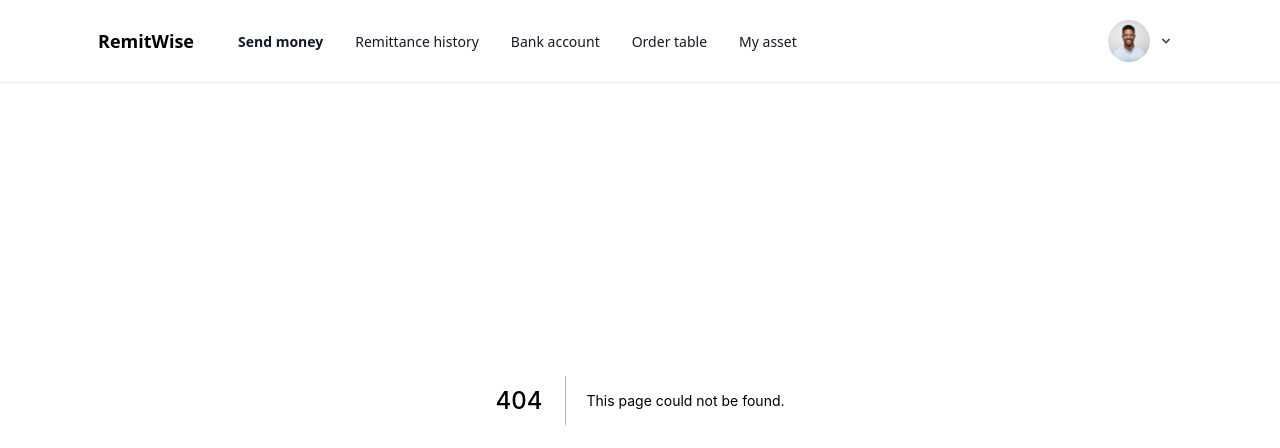
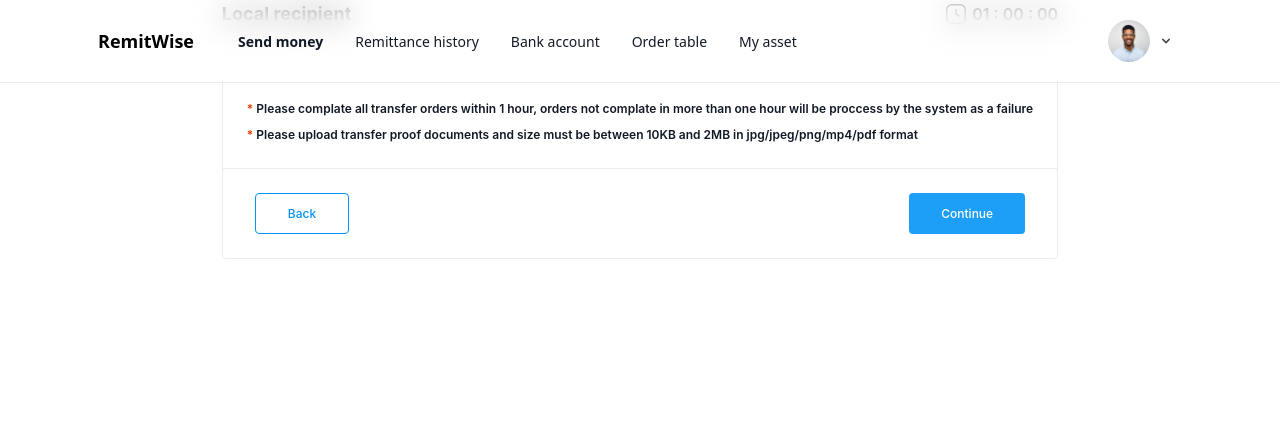
Before and after one commit to SteamyCutie/remitwise-frontend, a Next.js app: page /send/StepThree in a window 1280 px wide. Before the commit this address had no page. Shown: the top 448 px of the page. Built offline with nearby package versions, Linux system fonts and the light colour scheme.

Commit message:
feat(send): 3rd step local timer

```diff
--- /dev/null
+++ b/src/pages/send/StepThree.tsx
@@ -0,0 +1,34 @@
+import Button from "app/components/Button"
+import Image from "next/image"
+import { useState } from "react"
+
+const StepThree = ({ handleMove }: any) => {
+  const [localTimer, setLocalTimer] = useState({ h: 1, m: 0, s: 0 })
+  return (
+    <div className="flex flex-col gap-4 lg:gap-6 h-full">
+      <div className="flex justify-between text-md lg:text-lg font-bold">
+        <p>Local recipient</p>
+        <div className="flex text-base lg:text-md font-semibold items-center space-x-1">
+          <Image src="/img/time-square.svg" width={24} height={24} alt="time" />
+          <p>{localTimer.h.toString().padStart(2, '0')} : {localTimer.m.toString().padStart(2, '0')} : {localTimer.s.toString().padStart(2, '0')}</p>
+        </div>
+      </div>
+      <div className="border-1 border-stroke rounded">
+        <div className="grid p-4 lg:p-6 gap-4 lg:gap-6 text-primary">
+          <div className="flex flex-col lg:flex-row space-x-0 space-y-4 lg:space-x-8 lg:space-y-0">
+          </div>
+          <div className="grid gap-2 font-semibold text-xs md:text-sm">
+            <p><span className="text-red">*</span> Please complate all transfer orders within 1 hour, orders not complate in more than one hour will be proccess by the system as a failure</p>
+            <p><span className="text-red">*</span> Please upload transfer proof documents and size must be between 10KB and 2MB in jpg/jpeg/png/mp4/pdf format</p>
+          </div>
+        </div>
+        <div className="flex border-t-1 border-stroke justify-between px-8 py-6">
+          <Button variant="outlined" color="blue" size="sm" className="!px-8" onClick={() => handleMove(2)}>Back</Button>
+          <Button variant="filled" color="blue" size="sm" className="!px-8" onClick={() => handleMove(4)}>Continue</Button>
+        </div>
+      </div>
+    </div>
+  )
+}
+
+export default StepThree
--- a/src/pages/send/index.tsx
+++ b/src/pages/send/index.tsx
@@ -5,6 +5,7 @@
 import Head from "next/head"
 import { useEffect, useState } from "react"
 import StepOne from "./StepOne"
+import StepThree from "./StepThree"
 import StepTwo from "./StepTwo"
 
 const SendMoney = () => {
@@ -19,6 +20,11 @@
     window.addEventListener("resize", handleResize);
     return () => window.removeEventListener("resize", handleResize);
   }, []);
+
+  const rateStatus = <>
+    <p className="text-sm text-disabled">24 Hour Limit</p>
+    <p className="text-sm md:text-base text-primary">$ 1,000,000 OF $ 1,000,000 REMAINING</p>
+  </>
 
   return (
     <Container id="send-page" className="!border-0" maxWidth="7xl">
@@ -47,21 +53,16 @@
             </div>
           </div>
           <hr className="hidden lg:grid w-full border-t-1 border-stroke my-6" />
-          <div className="hidden lg:grid uppercase font-semibold">
-            <p className="text-sm text-disabled">24 Hour Limit</p>
-            <p className="text-base text-primary">$ 1,000,000 OF $ 1,000,000 REMAINING</p>
-          </div>
+          <div className="hidden lg:grid uppercase font-semibold">{rateStatus}</div>
         </div>
         <div className="bg-white w-full p-6 md:p-8 lg:p-10">
           {step === 1 && <StepOne handleMove={setStep} />}
           {step === 2 && <StepTwo handleMove={setStep} />}
+          {step === 3 && <StepThree handleMove={setStep} />}
         </div>
         <div className="grid lg:hidden w-full px-6 md:px-8">
           <hr className="grid lg:hidden w-full border-t-1 border-stroke mb-4" />
-          <div className="gridlg:hidden uppercase font-semibold">
-            <p className="text-sm text-disabled">24 Hour Limit</p>
-            <p className="text-sm md:text-base text-primary">$ 1,000,000 OF $ 1,000,000 REMAINING</p>
-          </div>
+          <div className="grid lg:hidden uppercase font-semibold">{rateStatus}</div>
         </div>
       </div>
     </Container>
```
Also changed, not shown: public/img/time-square.svg (added).
